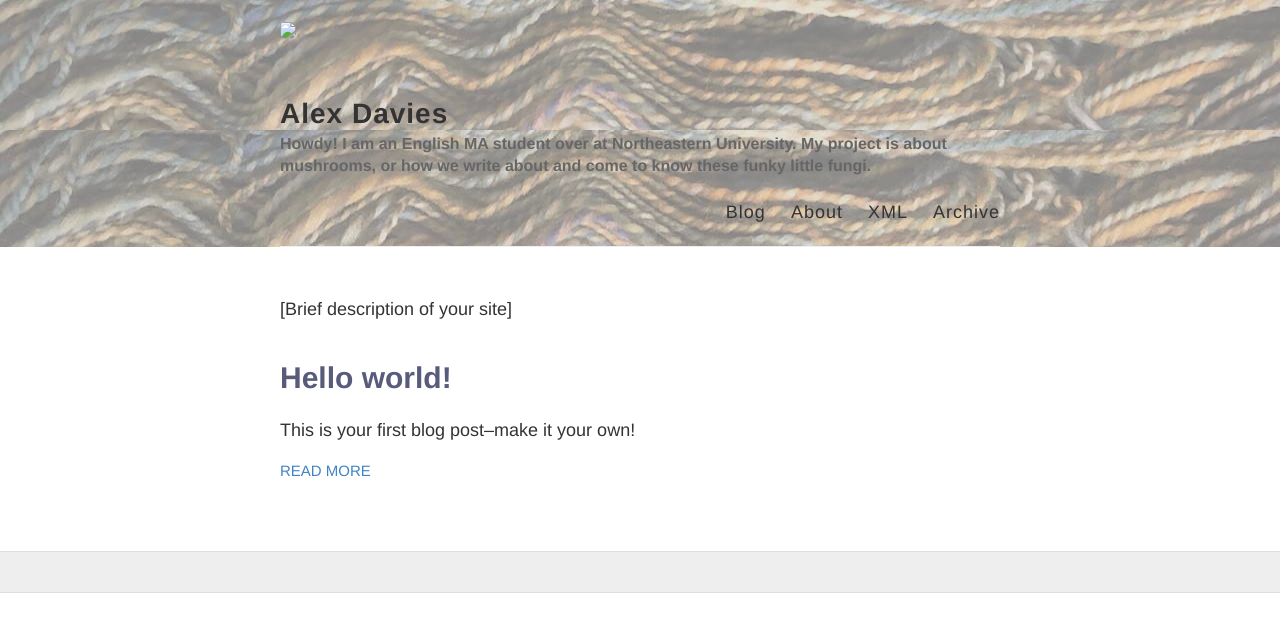
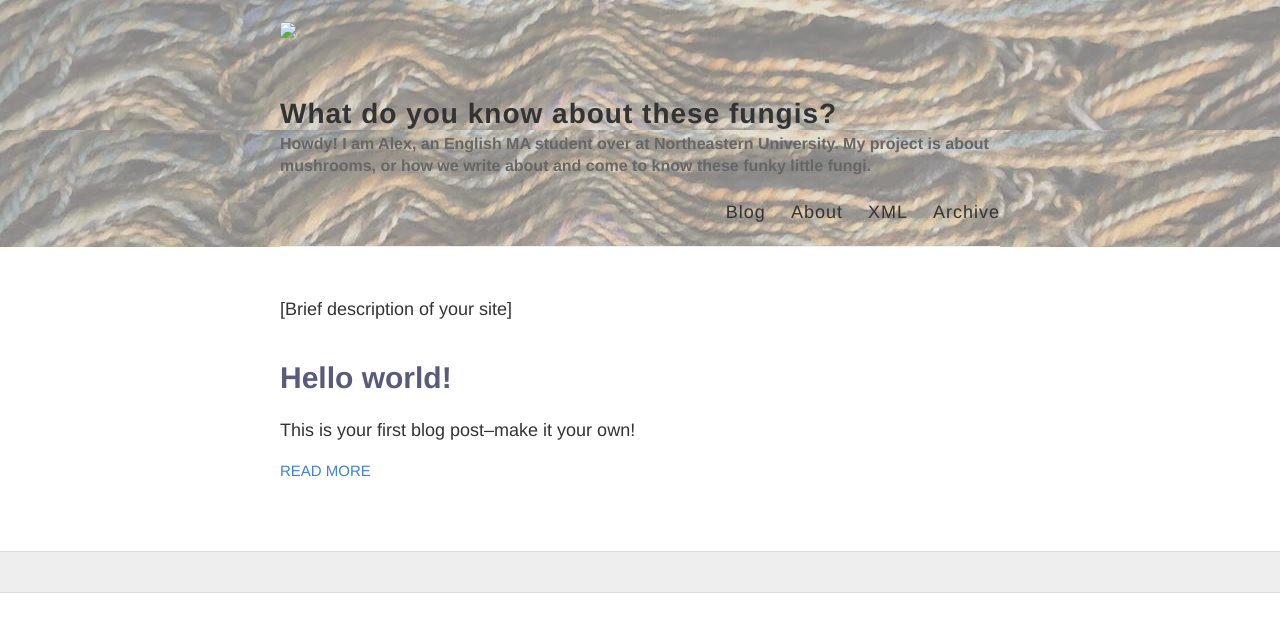
Before and after one commit to AlexDavies16/alexdavies16, a Jekyll site: the page built from index.html, in a window 1280 px wide. Shown: the top 632 px of the page. Built offline with Jekyll 4.4.1, drawn with Linux system fonts in a browser that asks for light colours.

Commit message:
Update _config.yml

```diff
--- a/_config.yml
+++ b/_config.yml
@@ -3,10 +3,10 @@
 #
 
 # Name of your site (displayed in the header)
-name: Alex Davies
+name: What do you know about these fungis?
 
 # Short bio or description (displayed in the header)
-description: Howdy! I am an English MA student over at Northeastern University. My project is about mushrooms, or how we write about and come to know these funky little fungi.
+description: Howdy! I am Alex, an English MA student over at Northeastern University. My project is about mushrooms, or how we write about and come to know these funky little fungi.
 
 # URL of your avatar or profile pic
 avatar: file:///C:/Users/User/Downloads/little_mushroom.webp
```
